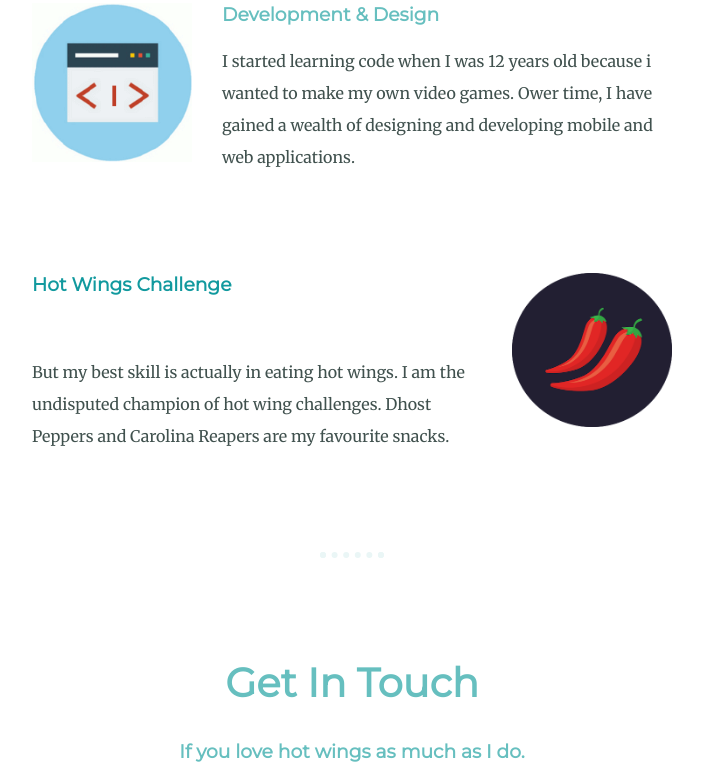
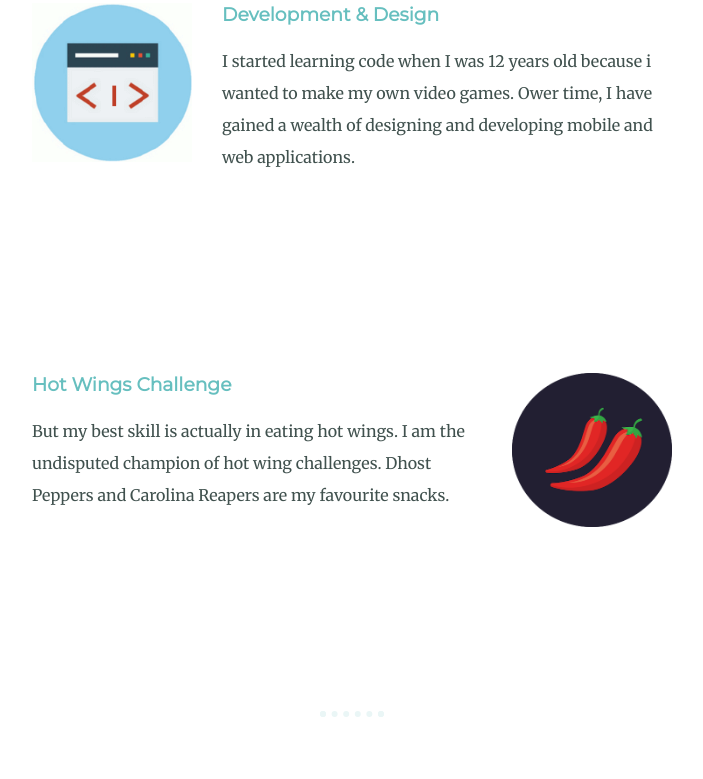
Before and after one commit to takiskard/MySite, a plain HTML site: page index.html in a window 1280 px wide. Shown: the part 1646-2425 px from the top of the page, without its empty margins (288-991 px from the left). Drawn offline with Linux system fonts and the light colour scheme.

Commit message:
Add files via upload

```diff
--- a/css/styles.css
+++ b/css/styles.css
@@ -86,7 +86,7 @@ p{
 
 .skill-row {
   width: 50%;
-  margin: 100px auto 100px auto;
+  margin: 100px auto 200px auto;
   text-align: left;
 }
 
@@ -96,20 +96,15 @@ p{
   margin-right: 30px;
 }
 
-.hot-wings-challenge {
-  color: #11999E;
-  margin: 40px auto 60px;
+.chillies {
+  width: 25%;
+  float: right;
+  margin-left: 30px;
 }
 
 .contact-message{
   width: 40%;
   margin: auto auto 40px auto;
-}
-
-.chillies {
-  width: 25%;
-  float: right;
-  margin-left: 30px;
 }
 
 .copyright{
```
